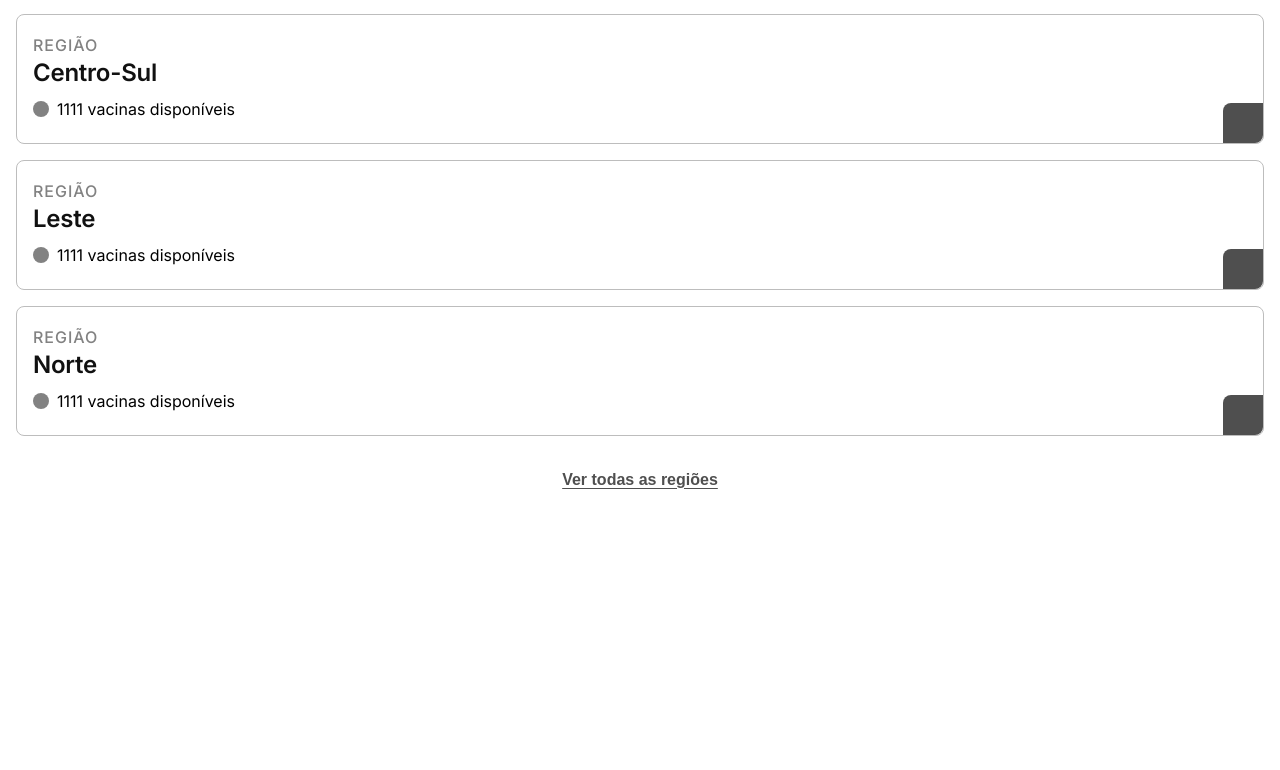
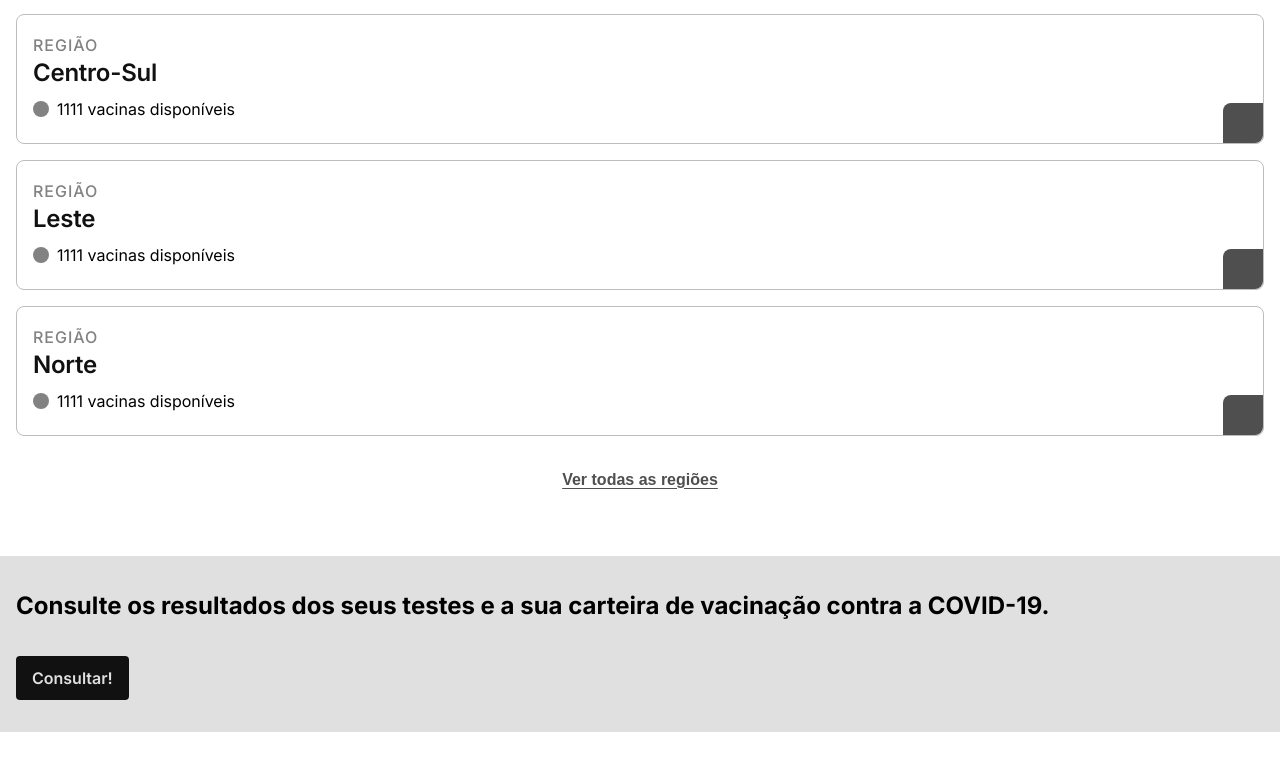
Before and after one commit to webico/invac-df, a Next.js app: page / in a window 1280 px wide. Shown: the part 503-1273 px from the top of the page. Before the commit the page ends 995 px from the top, so only its background shows below. Built offline with nearby package versions, Linux system fonts and the light colour scheme.

Commit message:
feat: pequena seção sobre consulta de resultados

```diff
--- a/pages/index.js
+++ b/pages/index.js
@@ -94,6 +94,13 @@ export default function Home(props) {
           {itemsShow == 4 ? <button className='ver-todas' onClick={handleShowMore}>Ver todas as regiões</button> : ''}
         </div>
       </section>
+
+      <section className='consulta'>
+        <div className="container">
+          <h2>Consulte os resultados dos seus testes e a sua carteira de vacinação contra a COVID-19.</h2>
+          <Link href='#' className='btn-principal'>Consultar!</Link>
+        </div>
+      </section>
     </>
   );
 }
--- a/scss/GlobalStyles.scss
+++ b/scss/GlobalStyles.scss
@@ -55,6 +55,7 @@ button {
   width: fit-content;
   padding: .625rem 1rem;
   border-radius: .25rem;
+  font-weight: $semi;
 }
 
 .container {
--- a/scss/_Index.scss
+++ b/scss/_Index.scss
@@ -14,7 +14,6 @@
     margin-top: 2rem;
     background: var(--100);
     color: var(--600);
-    font-weight: $semi;
   }
 }
 
@@ -110,3 +109,16 @@
     margin: 2rem auto 0;
   }
 }
+
+.consulta {
+  margin: 4rem 0;
+  background: var(--100);
+  padding: 2rem 0;
+
+  .btn-principal {
+    background: var(--600);
+    color: var(--100);
+    margin-top: 2rem;
+
+  }
+}
```
Also changed, not shown: css/GlobalStyles.min.css, 1 other file (tests, documents, lock files or other folders).
